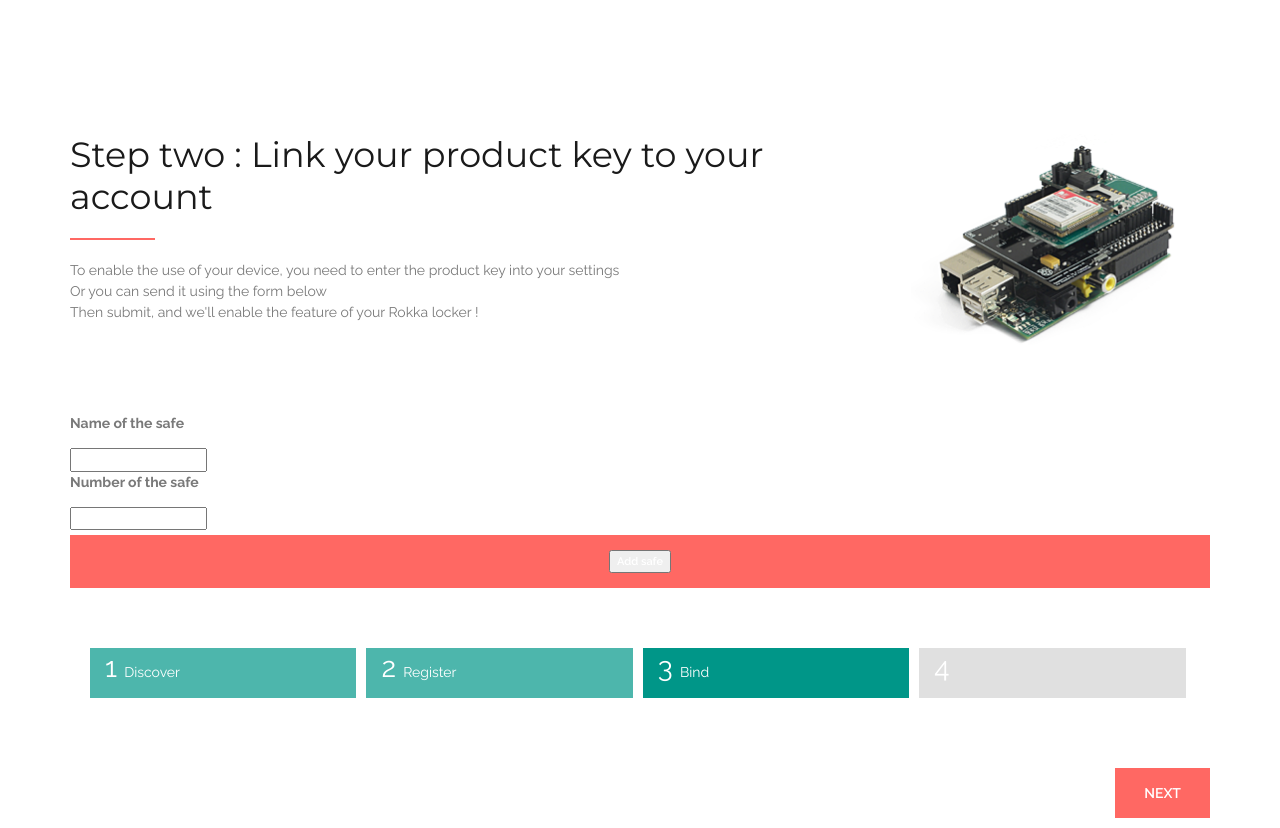
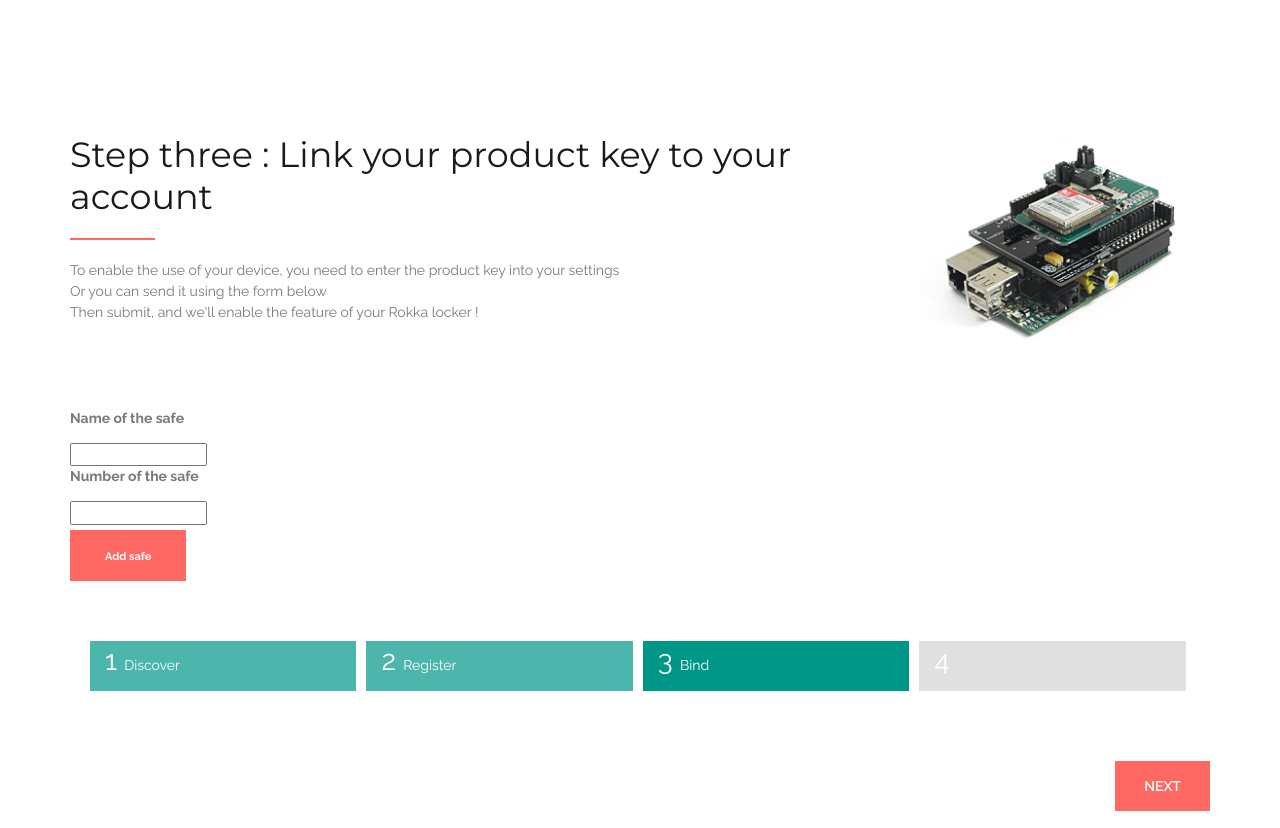
Before and after one commit to Rokka-Safe/Rokka_Site, a Flask app: page /user/add_safe in a window 1280 px wide. Shown: the part 80-908 px from the top of the page. Run offline with Flask 2, Linux system fonts and the light colour scheme; the visitor is signed in with stand-in values (Sample User, id 1); data comes from the database, SQL or seed files in the repository; data that the repository does not hold is empty; parts of the project's set-up code (start-up, migrations or seed data) failed here and were passed over; some libraries are stand-ins or nearby versions.

Commit message:
added css rules

```diff
--- a/app.py
+++ b/app.py
@@ -145,8 +145,8 @@ def add_safe():
         response = req_data['status']
         if response == 'success':
             BadgeController.register_badge(form)
-            return render_template('tutorial.html', step=3)
-    return render_template('tutorial.html', title='Add ROKKA', form=form, step=2)
+            return render_template('tutorial.html', step=3, submitted=True)
+    return render_template('tutorial.html', title='Add ROKKA', form=form, step=2, submitted=False)
 
 
 @app.route('/api/deleteBadge/<key>/<int:user_id>', methods=['GET'])
--- a/static/css/style.css
+++ b/static/css/style.css
@@ -1761,3 +1761,13 @@ Footer Section style
     background-image: linear-gradient(135deg, #667eea 0%, #764ba2 100%);
     color: white;
 }
+
+p.custom-btn-form > input {
+    background-color: rgba(0,0,0,0);
+    border: none;
+    color: white;
+    font-weight: bold;
+}
+p.custom-btn-form > input:hover {
+    color: #131313;
+}
--- a/templates/steps/step_2.html
+++ b/templates/steps/step_2.html
@@ -3,7 +3,7 @@
         <div class="about_content">
             <div style="display: flex;">
                 <div class="tuto_content">
-                    <h2>Step two : Link your product key to your account</h2>
+                    <h2>Step three : Link your product key to your account</h2>
                     <div class="separator_left"></div>
                     <p>
                         To enable the use of your device, you need to enter the product key into your settings<br>
@@ -17,13 +17,16 @@
             </div>
             <br><br><br>
 
-            <!--TODO : mettre la bone adresse = route pour requêter sur raspberry -->
+            {% if submitted %}
+            <p>You have registered your safe already</p>
+            {% else %}
             <form action="" method="POST" >
                 {{ form.hidden_tag() }}
                 <div>{{ form.name.label }}<br>{{ form.name }}</div>
                 <div>{{ form.pid.label }}<br>{{ form.pid }}</div>
-                <p class="btn btn-primary btn-lg btn-block login-button">{{ form.submit }}</p>
+                <p class="btn btn-primary  login-button custom-btn-form">{{ form.submit }}</p>
             </form>
+            {% endif %}
 
             <br><br><br>
             <div class="col-md-12">
```
Also changed, not shown: 1 other file.
